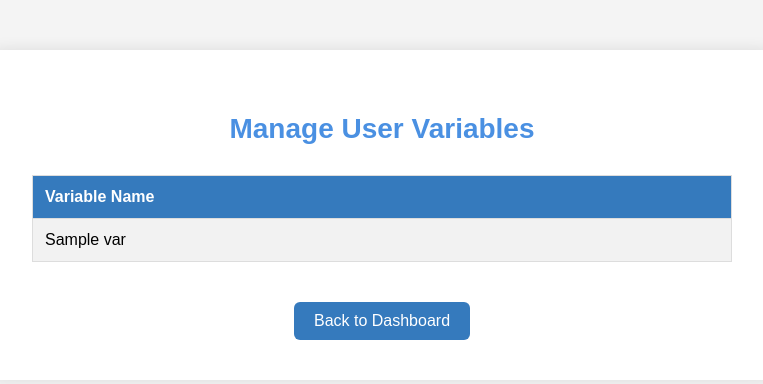
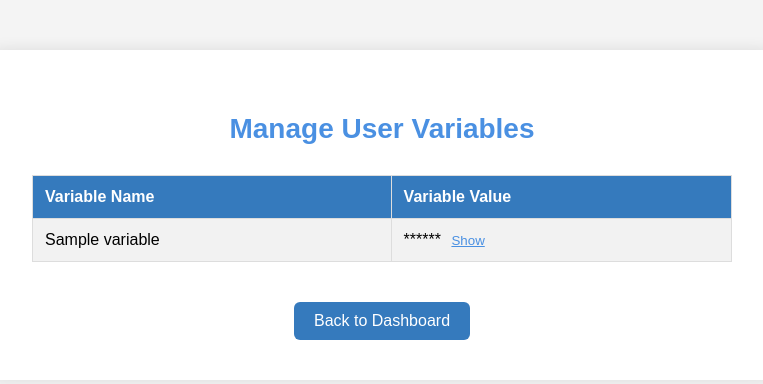
Before and after one commit to MLInsightLab/MLInsightLab, a FastAPI app: template mlil_ui/code/templates/manage_variables.html in a window 1280 px wide. Shown: the top 384 px of the page, without its empty margins (258-1021 px from the left). Run offline with FastAPI, Linux system fonts and the light colour scheme; the template is opened without the code that fills it: most values are stand-ins (such as "Sample title", 1, 10 or a date in 2020).

Commit message:
updating how variables are shown
Signed-off-by: Jacob Renn <jacob.renn@squared.ai>

```diff
--- a/mlil_ui/code/main.py
+++ b/mlil_ui/code/main.py
@@ -133,4 +133,15 @@
     response = requests.post(f'{API_URL}/variable-store/list', json={'username': username}, auth=(SYSTEM_USERNAME, SYSTEM_KEY))
     variables = response.json() if response.ok else []
 
-    return templates.TemplateResponse("manage_variables.html", {"request": request, "variables": variables})
+    variables_and_values = []
+    if len(variables) > 0:
+        for variable in variables:
+            variable_value = requests.post(f'{API_URL}/variable-store/get', json = {'username': username, 'variable_name' : variable}, auth = (SYSTEM_USERNAME, SYSTEM_KEY))
+            variables_and_values.append(
+                {
+                    'variable' : variable,
+                    'variable_value' : variable_value
+                }
+            )
+
+    return templates.TemplateResponse("manage_variables.html", {"request": request, "variables": variables_and_values})
--- a/mlil_ui/code/templates/manage_variables.html
+++ b/mlil_ui/code/templates/manage_variables.html
@@ -94,6 +94,13 @@
         .back-button:hover {
             background-color: #4a90e2;
         }
+        .show-button {
+            cursor: pointer;
+            background: none;
+            border: none;
+            color: #4a90e2;
+            text-decoration: underline;
+        }
     </style>
 </head>
 <body>
@@ -106,10 +113,16 @@
         <table>
             <tr>
                 <th>Variable Name</th>
+                <th>Variable Value</th>
             </tr>
             {% for var in variables %}
             <tr>
-                <td>{{ var }}</td>
+                <td>{{ var.variable }}</td>
+                <td>
+                    <span class="hidden-value" style="display:none;">{{ var.variable_value }}</span>
+                    <span class="visible-value">******</span>
+                    <button class="show-button" onclick="toggleValue(this)">Show</button>
+                </td>
             </tr>
             {% endfor %}
         </table>
@@ -123,5 +136,21 @@
         <a href="/" class="back-button">Back to Dashboard</a>
     </div>
 
+    <script>
+        function toggleValue(button) {
+            const hiddenValue = button.previousElementSibling; // The hidden value
+            const visibleValue = hiddenValue.nextElementSibling; // The visible placeholder
+            if (hiddenValue.style.display === "none") {
+                hiddenValue.style.display = "inline"; // Show the actual value
+                visibleValue.style.display = "none"; // Hide the placeholder
+                button.textContent = "Hide"; // Change button text
+            } else {
+                hiddenValue.style.display = "none"; // Hide the actual value
+                visibleValue.style.display = "inline"; // Show the placeholder
+                button.textContent = "Show"; // Change button text
+            }
+        }
+    </script>
+
 </body>
 </html>
```
